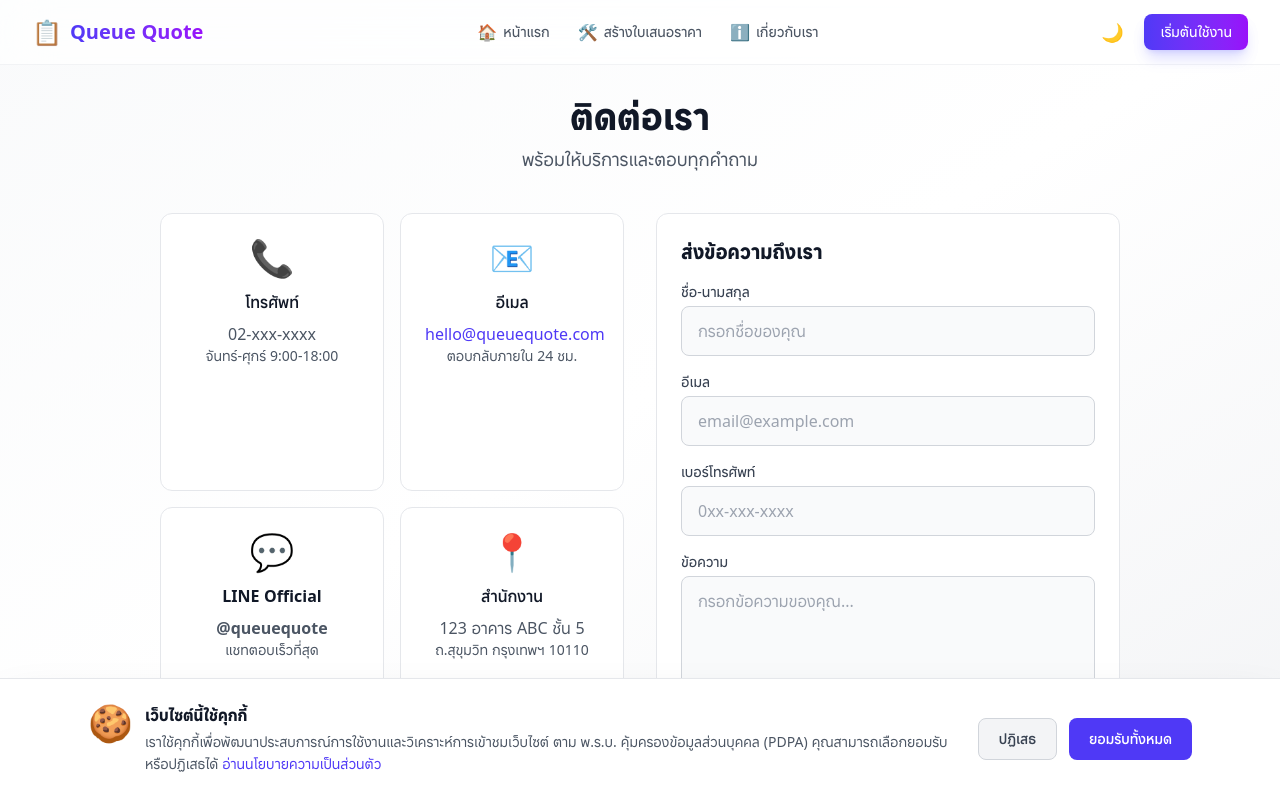
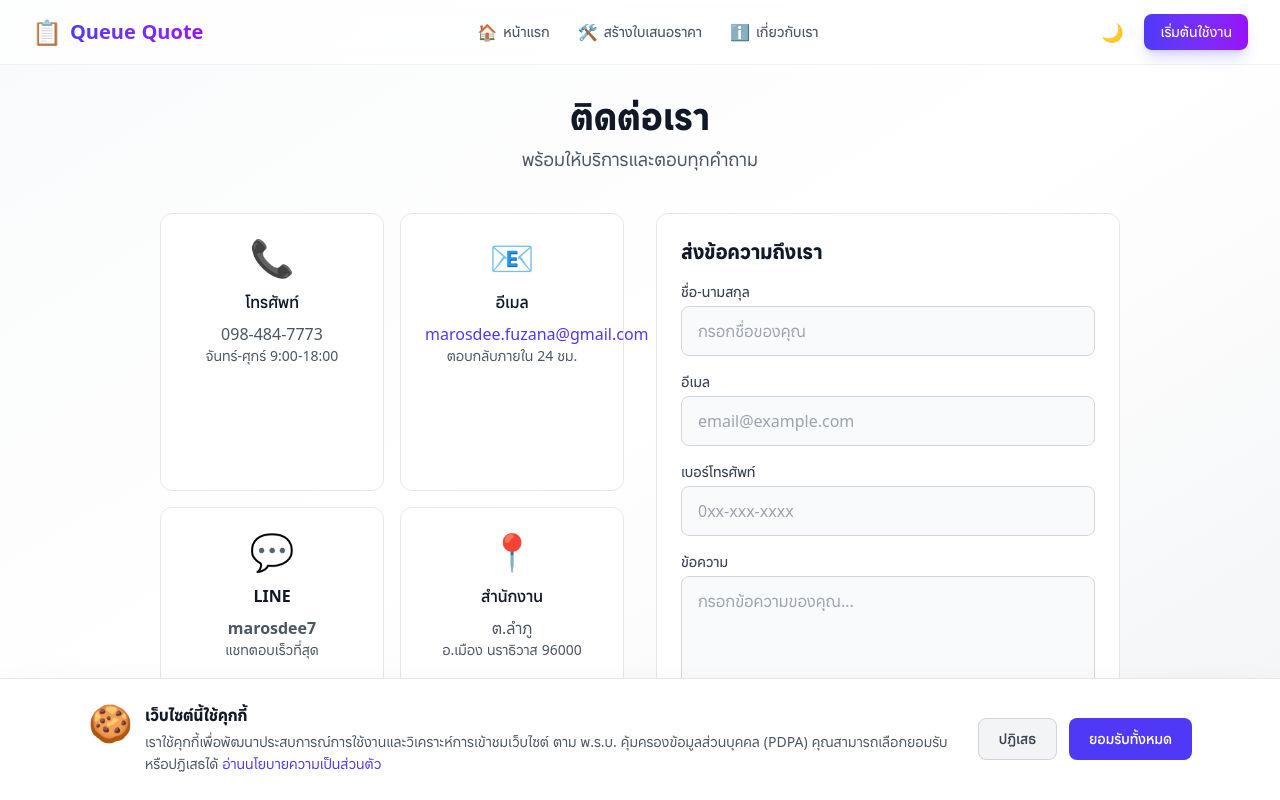
Before and after one commit to danya0365/queue-quotation-builder-nextjs, a Next.js app: page /contact in a window 1280 px wide. Built offline with nearby package versions, Linux system fonts and the light colour scheme.

Commit message:
feat: update Contact, Privacy, and About views

```diff
--- a/src/presentation/components/about/AboutView.tsx
+++ b/src/presentation/components/about/AboutView.tsx
@@ -103,22 +103,22 @@ export function AboutView() {
         <div className="about-team-grid">
           <div className="about-team-member">
             <div className="about-team-avatar">👨‍💼</div>
-            <h4 className="about-team-name">คุณสมชาย</h4>
+            <h4 className="about-team-name">คุณมะรอสดี อุมา</h4>
             <p className="about-team-role">CEO & Founder</p>
           </div>
           <div className="about-team-member">
             <div className="about-team-avatar">👩‍💻</div>
-            <h4 className="about-team-name">คุณสมหญิง</h4>
+            <h4 className="about-team-name">คุณฟูซาน่า มะเซ็ง</h4>
             <p className="about-team-role">CTO</p>
           </div>
           <div className="about-team-member">
             <div className="about-team-avatar">👨‍🎨</div>
-            <h4 className="about-team-name">คุณนิรันดร์</h4>
+            <h4 className="about-team-name">คุณฟูซาน่า มะเซ็ง</h4>
             <p className="about-team-role">Lead Designer</p>
           </div>
           <div className="about-team-member">
             <div className="about-team-avatar">👩‍🔧</div>
-            <h4 className="about-team-name">คุณปิยะ</h4>
+            <h4 className="about-team-name">คุณมะรอสดี อุมา</h4>
             <p className="about-team-role">Support Lead</p>
           </div>
         </div>
@@ -134,8 +134,8 @@ export function AboutView() {
           <a href="/builder" className="about-cta-btn primary">
             สร้างใบเสนอราคา
           </a>
-          <a href="tel:021234567" className="about-cta-btn secondary">
-            📞 02-123-4567
+          <a href="tel:0984847773" className="about-cta-btn secondary">
+            📞 098-484-7773
           </a>
         </div>
       </section>
--- a/src/presentation/components/contact/ContactView.tsx
+++ b/src/presentation/components/contact/ContactView.tsx
@@ -40,28 +40,28 @@ const CONTACT_INFO = [
   {
     icon: '📞',
     title: 'โทรศัพท์',
-    content: '02-xxx-xxxx',
+    content: '098-484-7773',
     subtitle: 'จันทร์-ศุกร์ 9:00-18:00',
   },
   {
     icon: '📧',
     title: 'อีเมล',
-    content: 'hello@queuequote.com',
+    content: 'marosdee.fuzana@gmail.com',
     isLink: true,
     subtitle: 'ตอบกลับภายใน 24 ชม.',
   },
   {
     icon: '💬',
-    title: 'LINE Official',
-    content: '@queuequote',
+    title: 'LINE',
+    content: 'marosdee7',
     contentClass: 'text-green-600 font-semibold',
     subtitle: 'แชทตอบเร็วที่สุด',
   },
   {
     icon: '📍',
     title: 'สำนักงาน',
-    content: '123 อาคาร ABC ชั้น 5',
-    subtitle: 'ถ.สุขุมวิท กรุงเทพฯ 10110',
+    content: 'ต.ลำภู',
+    subtitle: 'อ.เมือง นราธิวาส 96000',
   },
 ];
 
--- a/src/presentation/components/privacy/PrivacyView.tsx
+++ b/src/presentation/components/privacy/PrivacyView.tsx
@@ -80,6 +80,6 @@ const PRIVACY_SECTIONS = [
   {
     title: '4. ติดต่อเรา',
     content: 'หากมีคำถามเกี่ยวกับนโยบายความเป็นส่วนตัว กรุณาติดต่อ:',
-    email: 'privacy@queuequote.com',
+    email: 'marosdee.fuzana@gmail.com',
   },
 ];
```
